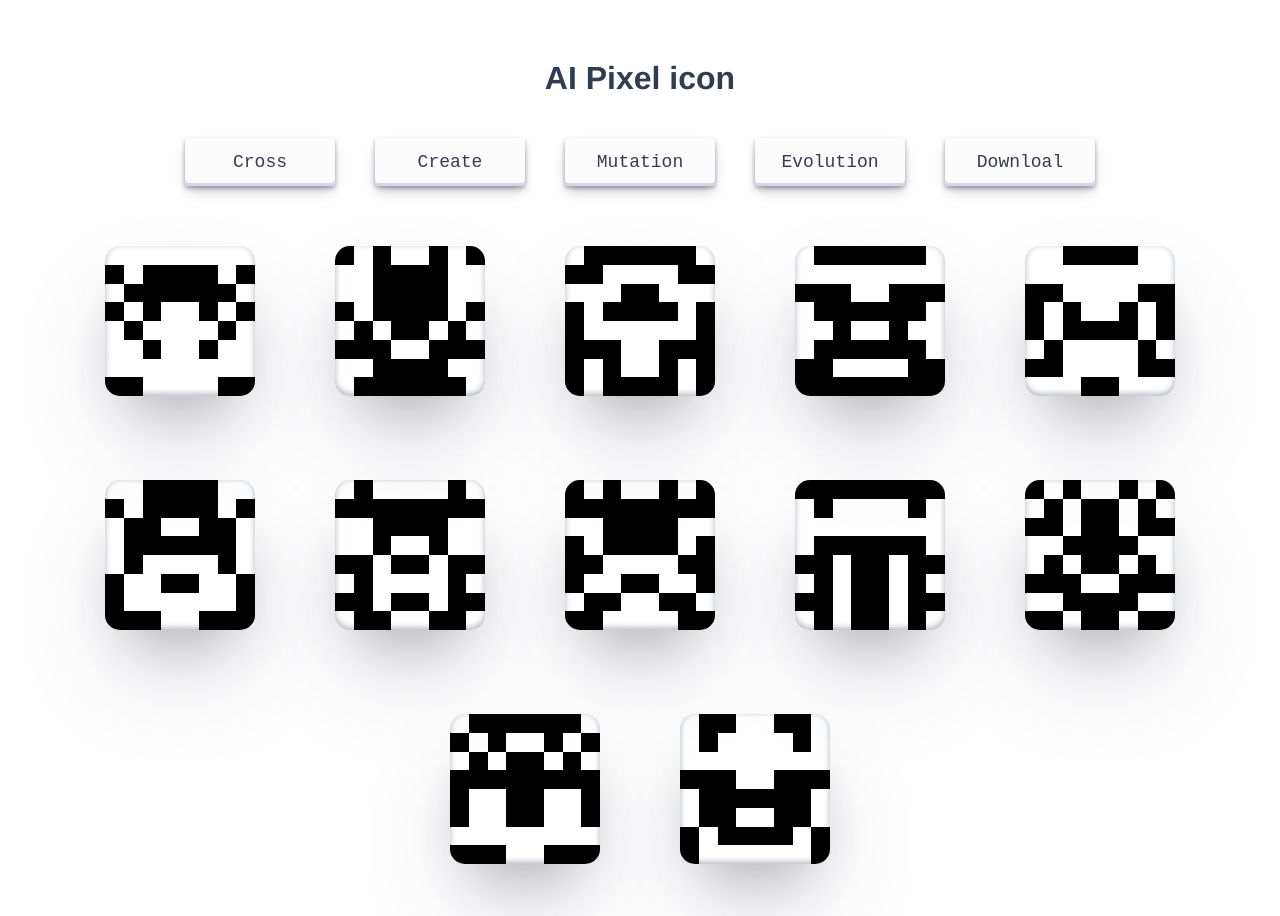
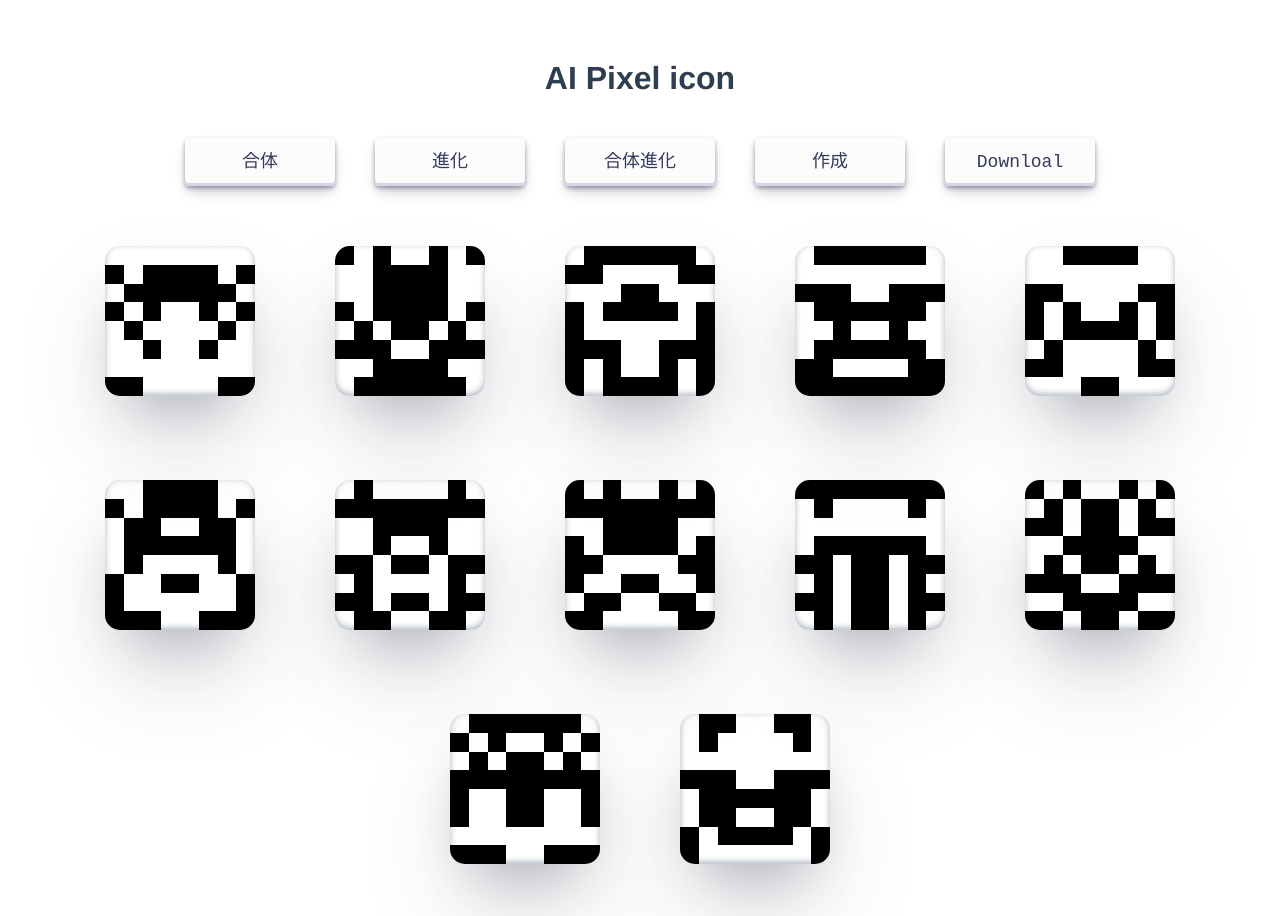
Before and after one commit to taikicoco/pixel-icon, a Vue app: page / in a window 1280 px wide. Both pictures are taken after a click on the button "START". Built offline with nearby package versions, Linux system fonts and the light colour scheme.

Commit message:
change to jpn

```diff
--- a/src/PagePixel.vue
+++ b/src/PagePixel.vue
@@ -14,25 +14,25 @@
       v-on:click="cross_modal()"
       class="button-30"
       role="button"
-    >Cross</button>
+    >合体</button>
+
+    <button v-if="show_mutation_btn"
+      v-on:click="mutation_modal()"
+      class="button-30"
+      role="button"
+    >進化</button>
+
+    <button v-if="show_new_btn"
+      v-on:click="new_modal()"
+      class="button-30"
+      role="button"
+    >合体進化</button>
 
     <button v-if="show_create_btn"
       v-on:click="create_pixel()"
       class="button-30"
       role="button"
-    >Create</button>
-
-    <button v-if="show_mutation_btn"
-      v-on:click="mutation_modal()"
-      class="button-30"
-      role="button"
-    >Mutation</button>
-
-    <button v-if="show_new_btn"
-      v-on:click="new_modal()"
-      class="button-30"
-      role="button"
-    >Evolution</button>
+    >作成</button>
 
     <button v-if="show_download_btn"
       v-on:click="download_modal()"
```
